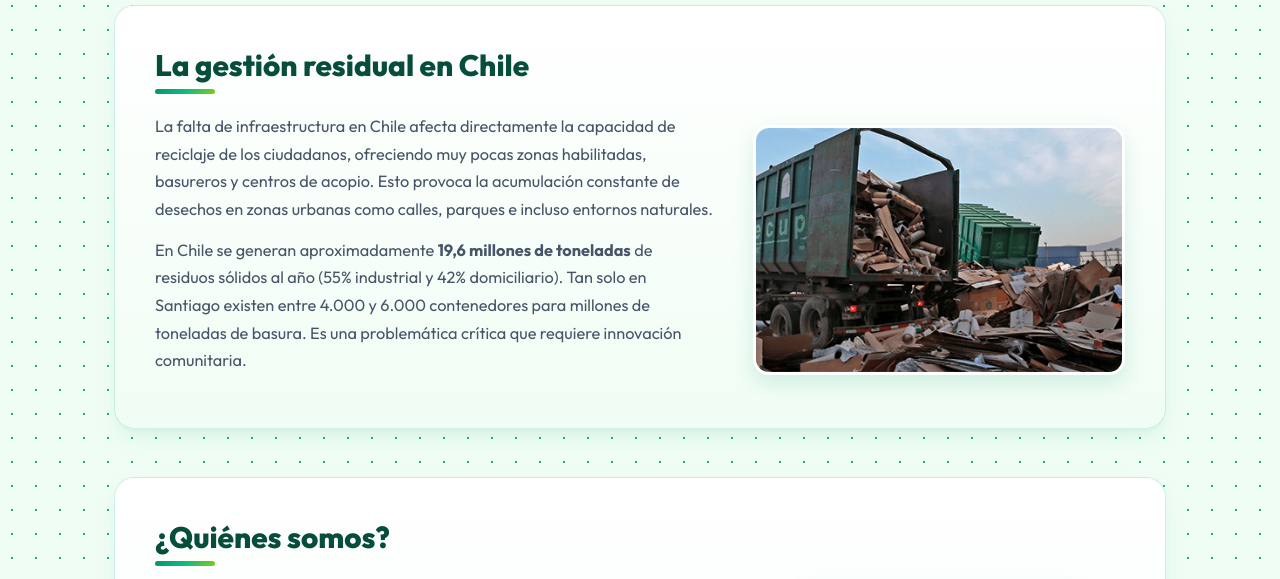
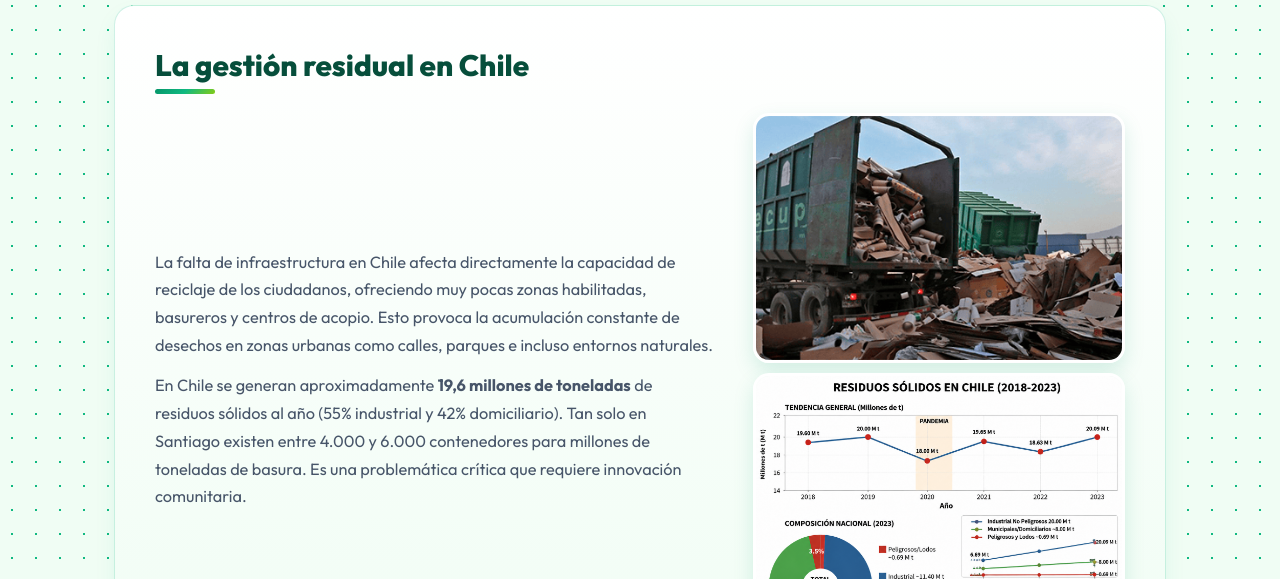
Before and after one commit to tomasmariqueo-VVH/EcoloChile, a plain HTML site: page index.html in a window 1280 px wide. Shown: the part 1110-1689 px from the top of the page. Drawn offline with Linux system fonts and the light colour scheme.

Commit message:
now its full

```diff
--- a/index.html
+++ b/index.html
@@ -114,6 +114,7 @@
                 </div>
                 <div class="cuadro">
                     <img src="static/images/fotoResiduos.png" alt="Problemática de residuos y basura en zonas urbanas de Chile">
+                    <img src="static/images/residuos_solidos_chile_es.png" alt="Gráfico del aumento">
                 </div>
             </div>
         </section>
--- a/static/css/style.css
+++ b/static/css/style.css
@@ -348,6 +348,8 @@ p a:hover {
 .row .logotipo {
     flex: 0.8;
     display: flex;
+    gap: 10px;
+    flex-direction: column;
     justify-content: center;
 }
 
```
Also changed, not shown: pages/english.html (+1 -0 lines), static/images/residuos_solidos_chile_es.png (added), static/images/solid_waste_chile_en.png (added).
